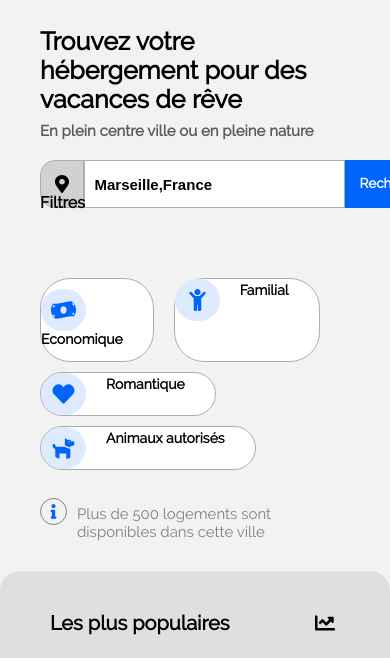
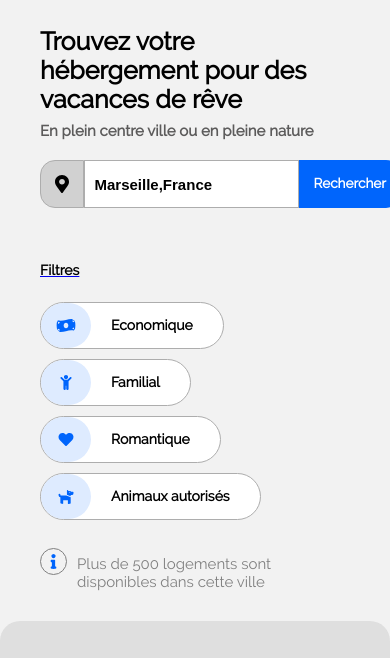
Before and after one commit to Rodju/Julienmor_2_03-03-2021, a plain HTML site: page index.html in a window 390 px wide. Shown: the part 150-808 px from the top of the page. Drawn offline with Linux system fonts and the light colour scheme.

Commit message:
Responsive footer/banniere

```diff
--- a/Index_responsive.css
+++ b/Index_responsive.css
@@ -39,20 +39,7 @@ body{
         width: auto;
     }
 
-    .champ_recherche{
-        padding-top: 10px;
-        padding-bottom: 50px
-    }
-    .filtre_0{
-        position:absolute;
-        top: 340px;
-    }
 
-    .filtre_icone{
-        flex-wrap: wrap;
-        font-size: 14px;
-        row-gap: 10px;
-    }
 
     .section_hebergements{
         background-color: #F2F2F2;
@@ -144,9 +131,4 @@ body{
         margin-bottom: 0px;
     }
 
-    footer{
-        flex-direction: column;
-        grid-gap: 30px;
-    }
-
 }
--- a/banniere.css
+++ b/banniere.css
@@ -46,16 +46,17 @@ input{
     margin-top: 10px;
 }
 
+
+
 .filtre{
     display: flex;
-    font-size: 16px;
+    font-size: 14px;
     font-weight: bold;
     padding-top: 20px;
-    margin: 0px;
     grid-gap: 30px;
 }
 
-.filtre_0 a:hover{
+.filtre_0 p:hover{
     color: grey;
 }
 
@@ -65,18 +66,18 @@ input{
 
 .filtre_icone{
     display: flex;
+    flex-wrap: wrap;
     grid-gap: 10px;
 }
 
-
-.filtre_icone a, .filtre_0 a{
+.filtre_icone a, .filtre_0 p{
     vertical-align: middle;
-    padding-top: 10px;
     text-decoration: none;
     color: black;
 }
 
 .filtre_1, .filtre_2, .filtre_3, .filtre_4{
+    display: flex;
     background-color: white;
     border: solid 1px rgb(173, 173, 173);
     border-radius: 30px;
@@ -87,11 +88,12 @@ input{
     float: left;
     background-color: #DEEBFF;
     border-radius: 30px;
-    padding: 10px;
-    width: 25px;
-    height: 22px;
+    padding: 15px;
+    width: 20px;
+    height: 15px;
     margin-right: 20px;
 }
+
 
 
 .info{
@@ -114,3 +116,20 @@ input{
     border-radius: 60px 60px;
     padding: 5px;
 }
+
+@media screen and (max-width: 768px){
+
+    .champ_recherche{
+        padding-top: 10px;
+    }
+
+    .filtre{
+        flex-wrap: wrap;
+    }
+
+    .filtre_0{
+        position: relative;
+        top: 20px;
+    }
+
+}
--- a/footer.css
+++ b/footer.css
@@ -1,11 +1,12 @@
 
 footer{
     display: flex;
-    padding-left: 50px;
+    padding: 30px 0px 60px 50px;
     background-color: rgba(207, 207, 207, 0.548);
-    padding-bottom: 60px;
-    grid-gap: 400px;
-    padding-top: 30px;
+}
+
+.about, .our_accomodations, .assistance {
+    padding-right: 20%
 }
 
 footer a{
@@ -23,3 +24,25 @@ footer a:hover{
 footer h1{
     font-size: 18px;
 }
+
+
+@media screen and (max-width: 768px){
+
+
+    footer{
+        flex-wrap: wrap;
+        grid-gap: 40px;
+    }
+
+    .about,.our_accomodations {
+        padding-right: 10%;
+    }
+}
+
+@media screen and (max-width: 605px){
+
+    footer{
+       flex-direction: column;
+    }
+
+}
--- a/index.html
+++ b/index.html
@@ -46,19 +46,19 @@
                     <div class="champ_recherche">
                     <img src="image/map-marker-alt.svg" alt="map marker"/>
                      <label for="Rechercher"></label>
-                     <input type="search" id="Rechercher" name="Rechercher" size="25" value="Marseille,France">
+                     <input type="search" id="Rechercher" name="Rechercher" value="Marseille,France">
                      <a href="#" class="button">Rechercher</a>
                     </div>
 
                         <div class="filtre">
-                            <div class="filtre_0"><a href="#">Filtres</a></div>
+                            <a href="#" class="filtre_0"><p>Filtres</p></a>
                             <div class="filtre_icone">
-                            <a class="filtre_1 flex"><img src="image/Tempmoney-bill-wave.svg" alt="money"><p>Economique</p></a>
-                            <p><a href="#"><div class="filtre_2"><img src="image/Tempchild.svg" alt="child">Familial</p></a></div>
-                            <p><a href="#"><div class="filtre_3"><img src="image/Tempheart.svg" alt="heart">Romantique</p></a></div>
-                            <p><a href="#"><div class="filtre_4"><img src="image/Tempdog.svg" alt="dog">Animaux autorisés</p></a></div>
+                            <a href="#" class="filtre_1"><img src="image/Tempmoney-bill-wave.svg" alt="money"><p>Economique</p></a>
+                            <a href="#" class="filtre_2"><img src="image/Tempchild.svg" alt="child"><p>Familial</p></a>
+                            <a href="#" class="filtre_3"><img src="image/Tempheart.svg" alt="heart"><p>Romantique</p></a>
+                            <a href="#" class="filtre_4"><img src="image/Tempdog.svg" alt="dog"><p>Animaux autorisés</p></a>
                         </div>
-                         </div>
+                        </div>
 
                      <div class="info">
                          <img src="image/Tempinfo.svg" alt="dog">
@@ -316,20 +316,20 @@
                 <!--footer-->
                 <footer>
 
-                     <div id="a_propos">
+                     <div class="about">
                          <h1> A propos </h1>
                             <a href="#">Fonctionnement du site</a>
                             <a href="#">Conditions générales de vente</a>
                             <a href="#">Données et confidentialité</a>
                        </div>
 
-                     <div id="nos_hebergements">
+                     <div class="our_accomodations">
                          <h1>Nos hébergements</h1>
                            <a href="#">Charte qualité</a>
                            <a href="#">Soumettre votre hôtel</a>
                      </div>
 
-                     <div id="assistance">
+                     <div class="assistance">
                         <h1>Assistance</h1>
                         <a href="#">Centre d'aide</a>
                         <a href="#">Nous contacter</a>
```
